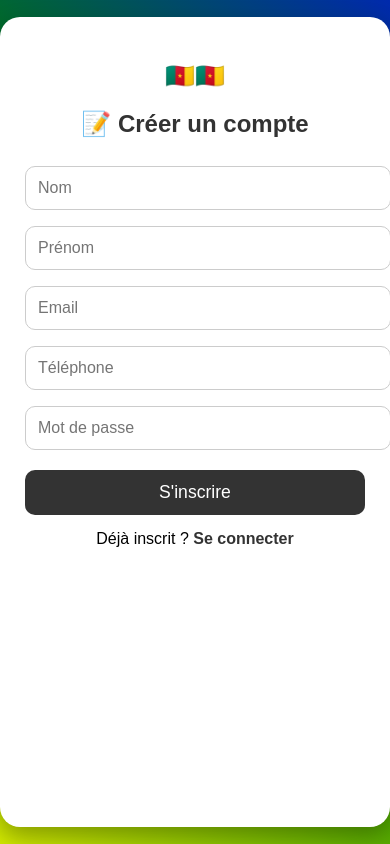
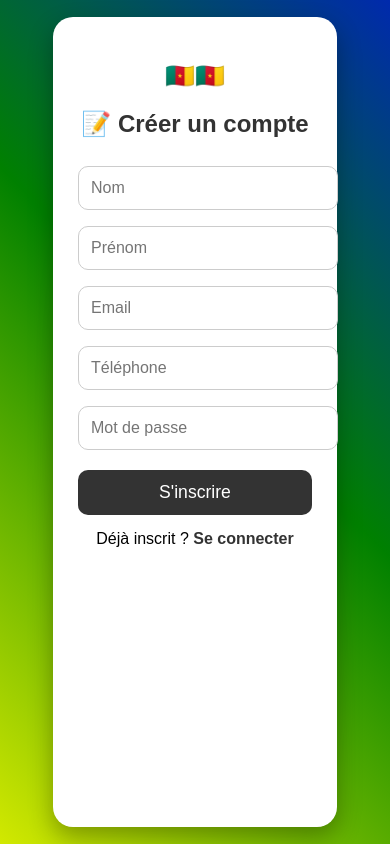
Before and after one commit to nguedja/langue-camerounaise, a Flask app: page /register in a window 390 px wide. Run offline with Flask 3, Linux system fonts and the light colour scheme.

Commit message:
Mise à jour responsive langues,register,niveaux,feedback,modules login

```diff
--- a/templates/apprendre.html
+++ b/templates/apprendre.html
@@ -197,7 +197,7 @@ html, body {
 
 <div class="bottom-banner">
     <h2>clique ici pour apprendre une langue.</h2>
-    <a class="quiz-btn" href="/langues">🚀 choisir ta langue et Lance le quiz </a>
+    <a class="quiz-btn" href="/langues">🚀 c'est partie </a>
 </div>
 <div class="bottom-banner">
     <h2>voir les modules inscrits dans chaque langue!!</h2>
@@ -235,7 +235,7 @@ html, body {
 <!-- BOUTON BAS -->
 <div class="bottom-banner">
     <h2>clique ici pour apprendre une langue.</h2>
-    <a class="quiz-btn" href="/langues">🚀 choisir ta langue et Lance le quiz</a>
+    <a class="quiz-btn" href="/langues">🚀 c'est partie</a>
 </div>
 
 </body>
--- a/templates/auth/login.html
+++ b/templates/auth/login.html
@@ -29,8 +29,8 @@ body {
     background: white;
     padding: 40px;
     border-radius: 20px;
-    width: 90%;
-     max-width: 1000px;
+    width: 60%;
+     max-width: 700px;
     height: 90vh;
     text-align: center;
     box-shadow: 0 10px 25px rgba(0,0,0,0.3);
--- a/templates/auth/register.html
+++ b/templates/auth/register.html
@@ -30,8 +30,8 @@ body {
     background: white;
     padding: 40px;
     border-radius: 20px;
-    width: 90%;
-    max-width: 1000px;
+    width: 60%;
+    max-width: 700px;
     height: 90vh;
     text-align: center;
     box-shadow: 0 10px 25px rgba(0,0,0,0.3);
--- a/templates/langues.html
+++ b/templates/langues.html
@@ -26,8 +26,8 @@ body {
     padding: 40px;
     border-radius: 20px;
     text-align: center;
-    width: 90%;
-     max-width: 1000px;
+    width: 60%;
+     max-width: 700px;
     height: 90vh;
 }
 
--- a/templates/modules.html
+++ b/templates/modules.html
@@ -2,6 +2,7 @@
 <html lang="fr">
 <head>
 <meta charset="UTF-8">
+<meta name="viewport" content="width=device-width, initial-scale=1.0">
 <title>Modules</title>
 <style>
 html, body {
--- a/templates/niveaux.html
+++ b/templates/niveaux.html
@@ -18,8 +18,8 @@ body {
     padding: 40px;
     border-radius: 20px;
     text-align: center;
-    width: 90%;
-     max-width: 1000px;
+    width: 60%;
+     max-width: 700px;
     height: 90vh;
 
 }
```
